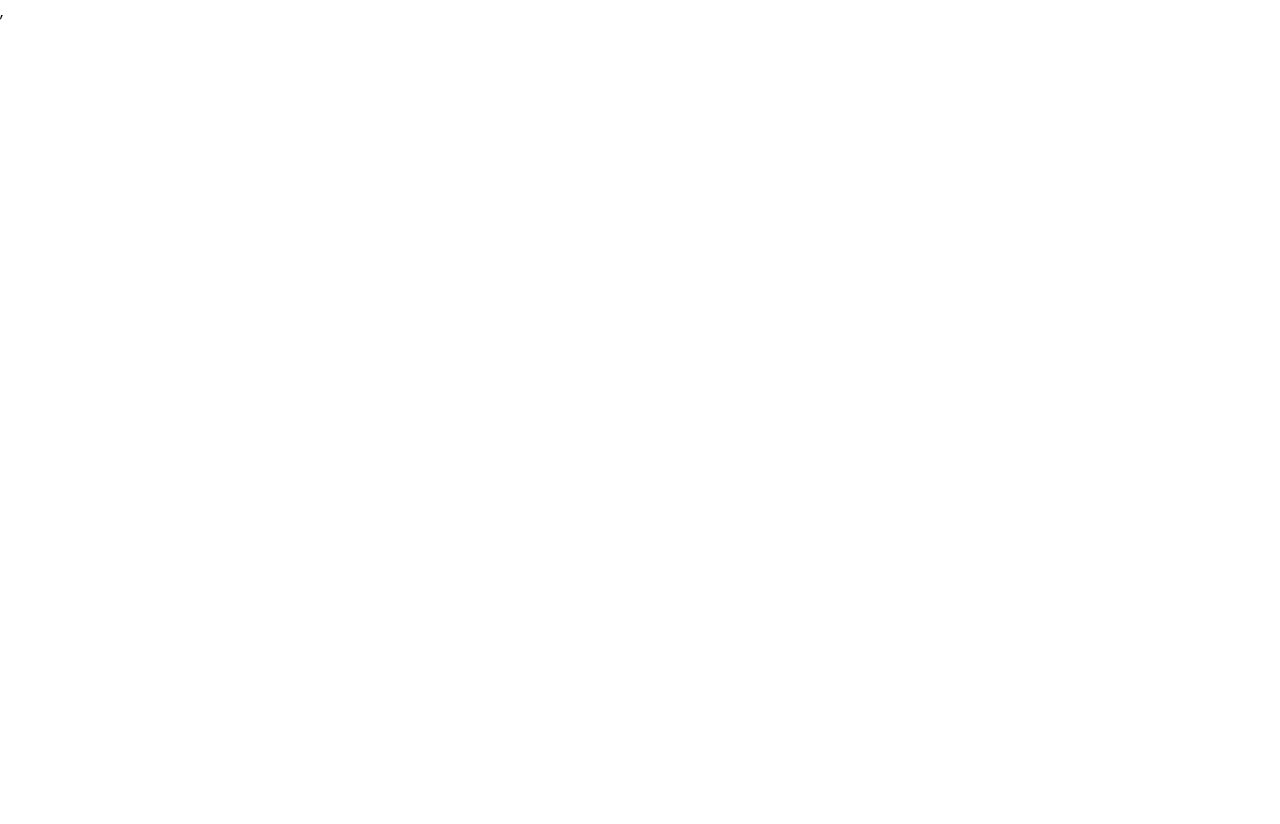
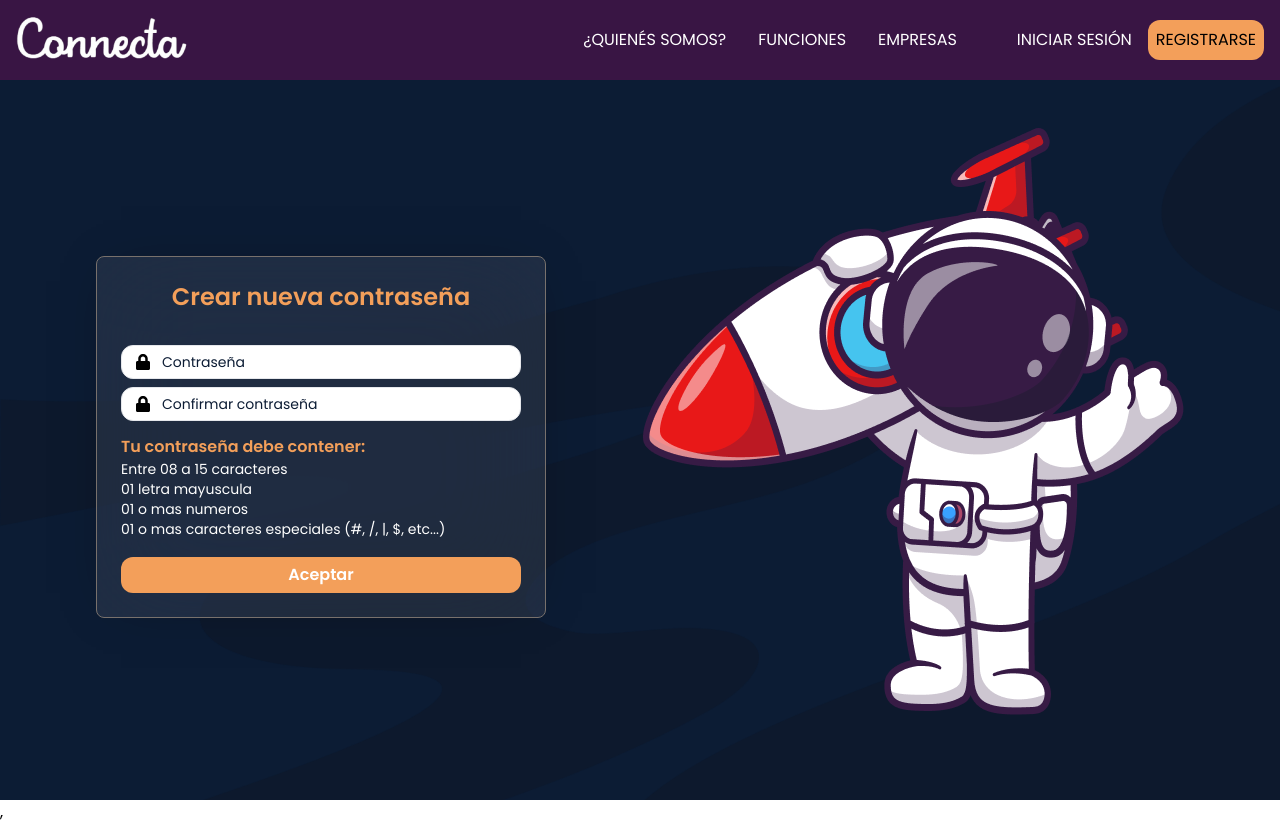
Before and after one commit to No-Country/s10-07-t-express-react-slack, a React (Vite) app in the folder frontend/: page /reset-password/1 in a window 1280 px wide. Before the commit this address had no page. Before the commit the page ends 800 px from the top, so only its background shows below. Built offline with nearby package versions, Linux system fonts and the light colour scheme.

Commit message:
reset (error de ruta)

```diff
--- a/frontend/src/App.tsx
+++ b/frontend/src/App.tsx
@@ -19,7 +19,7 @@ function App() {
         <Route path='/register' element={<Register/>}/>
         <Route path='/login' element={<Login/>}/>
         <Route path='/recover' element={<Recovery/>}/>
-        <Route path='/reset-password/:id/:token' element={<Reset/>}/>
+        <Route path='/reset-password/:id' element={<Reset/>}/>
         <Route path='/workspaces' element={<WorkFlows/>}/>
         <Route path='/workspaces/firststep' element={<WorkspaceFirstStep/>}/>
         <Route path='/workspaces/secondstep' element={<WorkspaceSecondStep/>}/>
--- a/frontend/src/components/auth/PasswordReset.tsx
+++ b/frontend/src/components/auth/PasswordReset.tsx
@@ -3,38 +3,80 @@ import axios, { AxiosResponse } from 'axios'
 import React, { useState } from 'react';
 import { useDispatch, useSelector } from 'react-redux';
 import { resetFailure, resetSuccess } from '../../redux/slices/reset.slice';
-import { MyAxiosError, ResponseAxios } from './interfaces'
+import { Errors, MyAxiosError, ResponseAxios } from './interfaces'
 import { useParams } from 'react-router-dom';
+import {Reset} from './interfaces'
+import { validationErrorsReset } from './utils'
+
+export const reset = {
+  password: '',
+  confirmPassword: '',
+}
 
 const PasswordReset = () => {
-  const { id, token } = useParams();
-  console.log(id, token);
-  // const urlParams = new URLSearchParams(window.location.search);
-  // const id = urlParams.get('id');
-  // const token = urlParams.get('token');
-  // console.log(id, token)
+  const { id } = useParams();
+  console.log(id);
 
-  const [newPassword, setnewPassword] = useState('');
+  const [newPasswordFront, setNewPassword] = useState<Reset>(reset)
+  const [errors, setErrors] = useState<Errors>({})
+  console.log(newPasswordFront, errors)
   const dispatch = useDispatch();
 
   const resetError = useSelector((state) => state.passwordReset.error);
   const resetSuccessMessage = useSelector((state) => state.passwordReset.successMessage);
+  console.log(resetError, resetSuccessMessage)
 
-  const handleResetSubmit = async (e:React.ChangeEvent<HTMLFormElement>) => {
-    e.preventDefault();
+  const handleChange = (e: React.ChangeEvent<HTMLInputElement>) => {
+    setNewPassword({
+      ...newPasswordFront,
+      [e.target.name]: e.target.value,
+    })
+    setErrors(
+      validationErrorsReset({
+        ...newPasswordFront,
+        [e.target.name]: e.target.value,
+      }),
+    )
+  }
+  // const handleResetSubmit = async (e:React.ChangeEvent<HTMLFormElement>) => {
+  //   e.preventDefault();
+  //   try {
+  //     const response = await axios.post(`http://localhost:3001/reset-password/${id}`, { newPassword }) as AxiosResponse<ResponseAxios>;
+  //     dispatch(resetSuccess(response.data.msg));
+  //     console.log(response.data.msg)
+  //   } catch (error) {
+  //     dispatch(resetFailure(error.response.data.error));
+  //   };
+  // }
+  const handleResetSubmit = async (e:React.ChangeEvent<HTMLFormElement>)  => {
+    e.preventDefault()
     try {
-      const response = await axios.post(`http://localhost:3001/reset-password/${id}/${token}`, { newPassword }) as AxiosResponse<ResponseAxios>;
-      dispatch(resetSuccess(response.data.msg));
+      if (!Object.entries(errors).length) {
+        const response = await axios.post(
+          `http://localhost:3001/reset-password/${id}`,
+          newPasswordFront
+        ) as AxiosResponse<ResponseAxios>
+        setNewPassword(reset)
+        dispatch(resetSuccess(response.data.msg));
+       // window.location.href = '/workspaces'
+      } else {
+        dispatch(resetFailure(error.response.data.error));
+      }
     } catch (error) {
-      dispatch(resetFailure(error.response.data.error));
-    };
-  }
+      const axiosError = error as MyAxiosError;
+
+      if (axiosError.response) {
+        // Manejar el error de respuesta HTTP
+        //alert(axiosError.response.data.data.error)
+      }
+    }
+  };
 
     return(
       <section className='pt-32'>
       <div className='bg-forms w-[450px] flex flex-col items-center gap-y-8 border border-stone-500 py-6 px-6 rounded-lg relative'>
       <h3 className='font-semibold text-2xl text-button-orange'>Crear nueva contraseña</h3>
-      <form className='w-full flex flex-col gap-y-1' onSubmit={handleResetSubmit} >
+      <form onSubmit={handleResetSubmit} className='w-full flex flex-col gap-y-1'  >
         <div className="relative">
             <div className="absolute inset-y-0 left-0 flex items-center pl-3.5 pointer-events-none">
               <FaLock/>
@@ -43,9 +85,14 @@ const PasswordReset = () => {
             name='password'
             placeholder='Contraseña'
             type='password'
+            value={newPasswordFront.password}
+            onChange={handleChange}
             className="bg-white border text-black placeholder:text-background text-sm rounded-xl block w-full pl-10 p-1.5"
             />
           </div>
+          {errors && (
+            <span className='text-red-600 font-semibold'>{errors?.password}</span>
+          )}
           <div className="relative">
             <div className="absolute inset-y-0 left-0 flex items-center pl-3.5 pointer-events-none">
               <FaLock/>
@@ -54,9 +101,16 @@ const PasswordReset = () => {
             name='confirmPassword'
             placeholder='Confirmar contraseña'
             type='password'
+            value={newPasswordFront.confirmPassword}
+            onChange={handleChange}
             className="bg-white border text-black placeholder:text-background text-sm rounded-xl block w-full pl-10 p-1.5"
             />
           </div>
+          {errors && (
+            <span className='text-red-600 font-semibold'>
+              {errors?.confirmPassword}
+            </span>
+          )}
           <div className='py-1.5'>
             <h3 className='text-button-orange font-semibold'>Tu contraseña debe contener:</h3>
             <div className='flex flex-col text-sm text-white'>
--- a/frontend/src/components/auth/interfaces.ts
+++ b/frontend/src/components/auth/interfaces.ts
@@ -13,6 +13,10 @@ export interface Login {
   password: string;
 }
 
+export interface Reset {
+  password: string;
+  confirmPassword: string;
+}
 
 export interface Errors {
   fullName?: string;
--- a/frontend/src/components/auth/utils.ts
+++ b/frontend/src/components/auth/utils.ts
@@ -1,4 +1,4 @@
-import { Errors, Register } from './interfaces'
+import { Errors, Register, Reset } from './interfaces'
 
 export const validationErrors = (formLogin: Register) => {
   const errors: Errors = {}
@@ -63,3 +63,32 @@ export const validationErrors = (formLogin: Register) => {
 
   return errors
 }
+
+export const validationErrorsReset = (formReset: Reset) => {
+  const errors: Errors = {}
+
+  const regexPasswordMayuscula = /(?=.*[A-Z])/
+  const regexPasswordEspecialCharacter = /(?=.*[!@#$%^&*])/
+
+  if (!formReset.password.length) {
+    errors.password = 'Por favor ingresa una contraseña.'
+  }
+
+  if (formReset.password.length < 8) {
+    errors.password = 'La contraseña debe tener al menos 8 caracteres.'
+  }
+
+  if (!regexPasswordMayuscula.test(formReset.password)) {
+    errors.password = 'La contraseña debe tener al menos una letra mayúscula.'
+  }
+
+  if (!regexPasswordEspecialCharacter.test(formReset.password)) {
+    errors.password = 'La contraseña debe tener al menos un carácter especial.'
+  }
+
+  if (formReset.password !== formReset.confirmPassword) {
+    errors.confirmPassword = 'Las contraseñas no coinciden.'
+  }
+
+  return errors
+}
```
